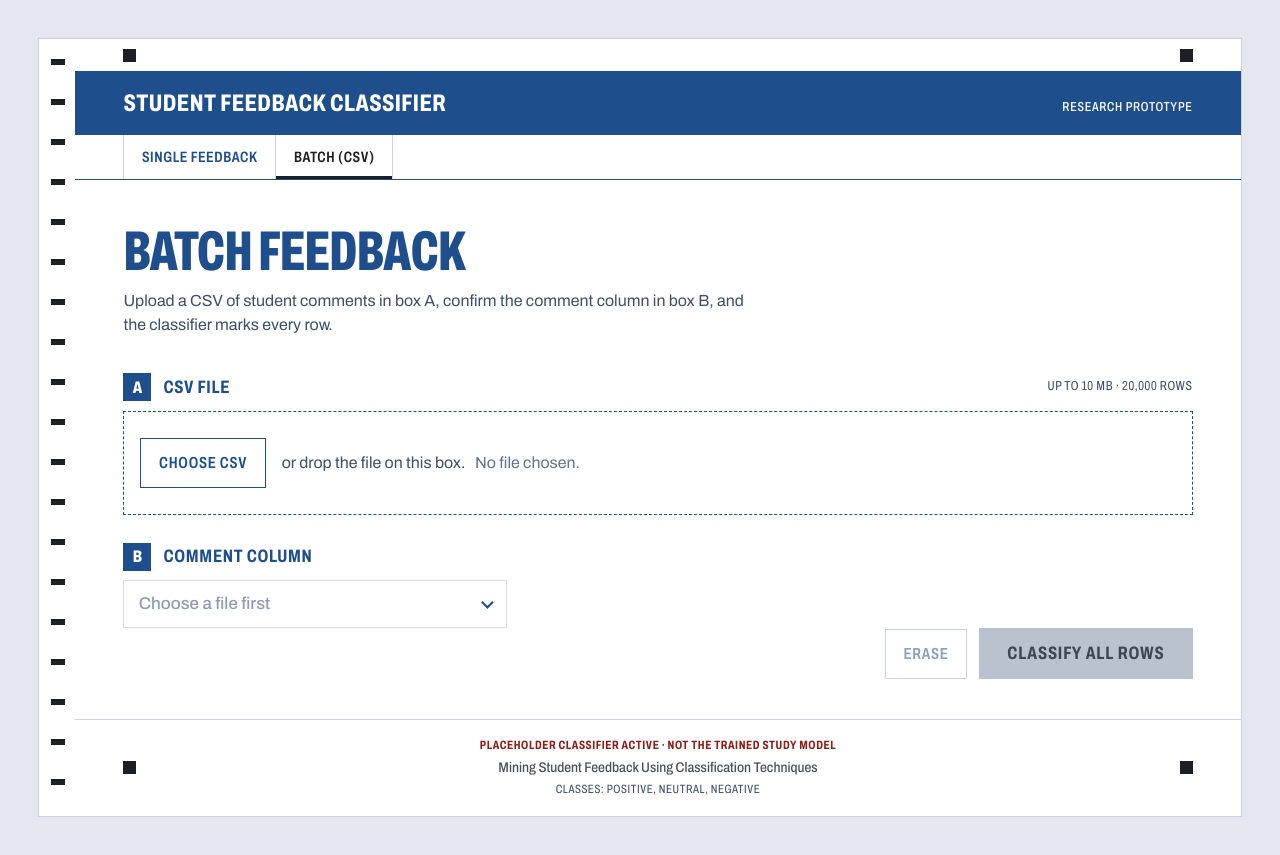
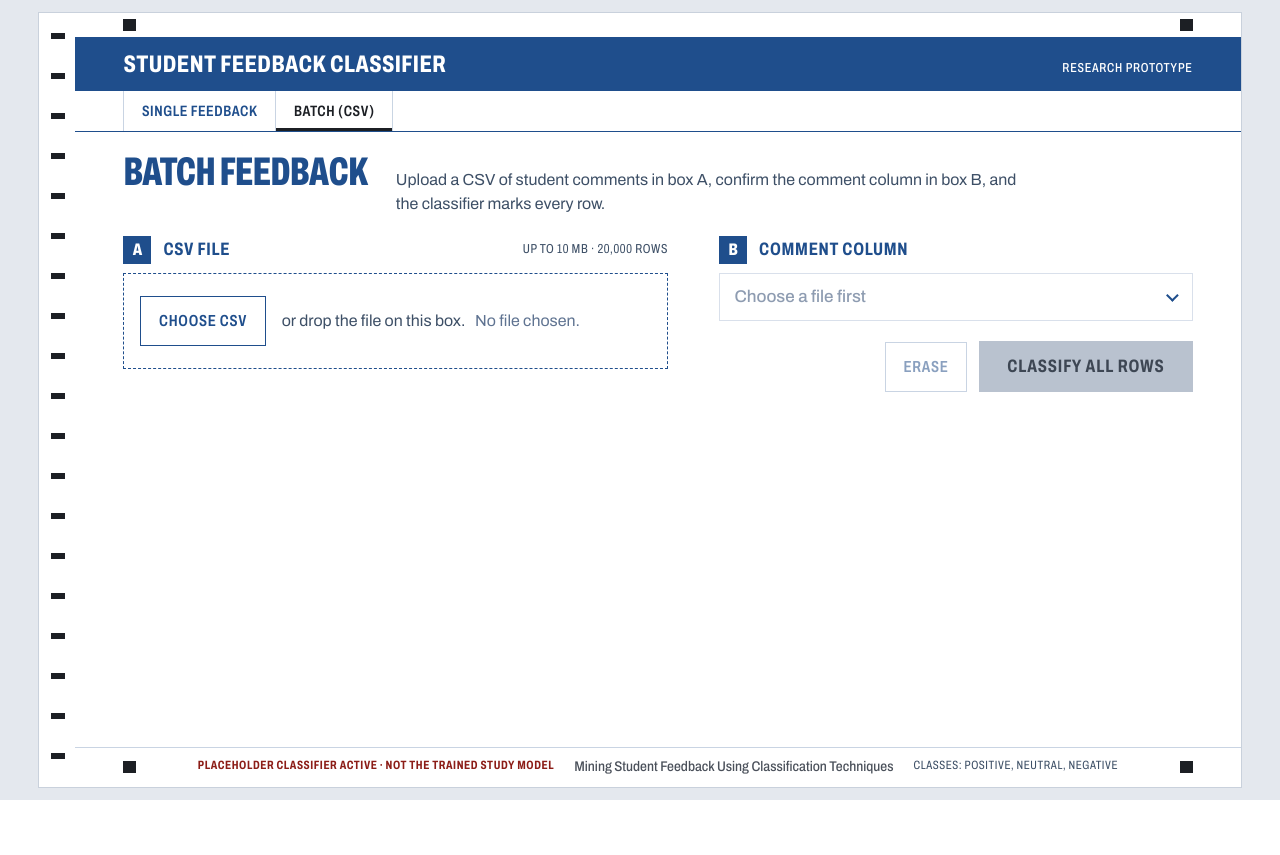
Before and after one commit to WWH16/student-feedback-classifier, a Flask app: page /batch in a window 1280 px wide. After the commit the page ends 800 px from the top, so only its background shows below. Run offline with Flask 3, Linux system fonts and the light colour scheme; parts of the project's set-up code (start-up, migrations or seed data) failed here and were passed over.

Commit message:
feat: fit batch results in one window on laptops and desktops

```diff
--- a/public/static/css/style.css
+++ b/public/static/css/style.css
@@ -1197,14 +1202,14 @@ body {
         max-width: 76rem;
     }
 
-    .is-single .sheet-intro {
+    :is(.is-single, .is-batch) .sheet-intro {
         display: flex;
         flex-wrap: wrap;
         align-items: baseline;
         gap: 0.35rem 1.75rem;
     }
 
-    .is-single .sheet-intro p {
+    :is(.is-single, .is-batch) .sheet-intro p {
         margin: 0;
     }
 
@@ -1257,41 +1262,124 @@ body {
     }
 }
 
+/*
+ * Batch on laptops and larger screens: file box A and column box B sit side by side so
+ * setup stays short, and results section C is at most one window tall. The table scrolls
+ * inside its own box, so after the page moves to C nothing else needs scrolling.
+ */
+
+@media (min-width: 60rem) {
+    .is-batch .mark-form {
+        display: grid;
+        grid-template-columns: minmax(0, 1.15fr) minmax(0, 1fr);
+        grid-template-areas:
+            "file column"
+            "file actions"
+            "error error"
+            "results results";
+        grid-template-rows: auto 1fr;
+        column-gap: clamp(2rem, 4vw, 3.5rem);
+    }
+
+    .is-batch .mark-form > .field:first-of-type {
+        grid-area: file;
+    }
+
+    .is-batch .mark-form > .field + .field {
+        grid-area: column;
+        margin-top: 0;
+    }
+
+    .is-batch .mark-form > .actions {
+        grid-area: actions;
+        align-self: end;
+        margin-top: 0.75rem;
+    }
+
+    .is-batch #batch-error {
+        grid-area: error;
+    }
+
+    .is-batch .select-box {
+        flex-basis: 100%;
+    }
+
+    .is-batch .drop-box {
+        min-height: 7.5rem;
+    }
+
+    .is-batch .results {
+        grid-area: results;
+        display: flex;
+        flex-direction: column;
+        max-height: calc(100vh - 1.5rem);
+        max-height: calc(100dvh - 1.5rem);
+        min-height: 0;
+        scroll-margin-top: 0.75rem;
+    }
+
+    .is-batch .results[hidden] {
+        display: none;
+    }
+
+    .is-batch .results-top {
+        flex: none;
+        grid-template-columns: minmax(0, 1fr) minmax(0, 1.45fr);
+        align-items: start;
+    }
+
+    .is-batch .results-top .timing-grid {
+        grid-template-columns: repeat(4, minmax(0, 1fr));
+    }
+
+    .is-batch .table-head {
+        flex: none;
+        margin-top: 1.25rem;
+    }
+
+    .is-batch .table-wrap {
+        flex: 0 1 auto;
+        min-height: 9rem;
+        max-height: none;
+    }
+
+}
+
 /* Laptop heights: tighten vertical spacing so the result and timing stay above the fold. */
 
 @media (min-width: 60rem) and (max-height: 56rem) {
-    .is-single {
+    :is(.is-single, .is-batch) {
         padding-block: 0.75rem;
     }
 
-    .is-single .sheet {
+    :is(.is-single, .is-batch) .sheet {
         min-height: calc(100vh - 1.5rem);
         min-height: calc(100dvh - 1.5rem);
     }
 
-    .is-single .reg-row {
+    :is(.is-single, .is-batch) .reg-row {
         padding-block: 0.35rem;
     }
 
-    .is-single .head-bar {
+    :is(.is-single, .is-batch) .head-bar {
         padding-block: 0.55rem;
     }
 
-    .is-single .tabs a {
+    :is(.is-single, .is-batch) .tabs a {
         min-height: 2.5rem;
         padding-block: 0.4rem 0.3rem;
     }
 
-    .is-single .sheet-body {
+    :is(.is-single, .is-batch) .sheet-body {
         padding-top: 1.25rem;
         padding-bottom: 1.25rem;
     }
 
-    .is-single .sheet-intro {
+    :is(.is-single, .is-batch) .sheet-intro {
         margin-bottom: 1.25rem;
     }
 
-    .is-single .sheet-intro h1 {
+    :is(.is-single, .is-batch) .sheet-intro h1 {
         font-size: 2.5rem;
     }
 
@@ -1316,7 +1404,7 @@ body {
         border-top: 0;
     }
 
-    .is-single .fine-print {
+    :is(.is-single, .is-batch) .fine-print {
         flex-direction: row;
         flex-wrap: wrap;
         justify-content: center;
@@ -1331,16 +1419,44 @@ body {
         margin-top: 0.75rem;
     }
 
-    .is-single .timing-cell {
+    :is(.is-single, .is-batch) .timing-cell {
         padding: 0.5rem 0.75rem 0.6rem;
     }
 
-    .is-single .t-value {
+    :is(.is-single, .is-batch) .t-value {
         font-size: 1.6rem;
     }
 
-    .is-single .sheet-foot {
+    :is(.is-single, .is-batch) .sheet-foot {
         padding-block: 0.55rem 0.6rem;
+    }
+}
+
+@media (min-width: 60rem) and (max-height: 56rem) {
+    .is-batch .drop-box {
+        min-height: 6rem;
+        padding-block: 0.75rem;
+    }
+
+    .is-batch .results {
+        margin-top: 1.5rem !important;
+        padding-top: 1rem;
+    }
+
+    .is-batch .tally-row {
+        padding-block: 0.3rem;
+    }
+
+    .is-batch .tally-skip {
+        margin-top: 0.35rem;
+    }
+
+    .is-batch .results .field-head {
+        margin-bottom: 0.4rem;
+    }
+
+    .is-batch .rows-table td {
+        padding-block: 0.45rem;
     }
 }
 
--- a/templates/batch.html
+++ b/templates/batch.html
@@ -1,7 +1,7 @@
 {% extends "base.html" %}
 
 {% block title %}Batch Classification - Student Feedback Classifier{% endblock %}
-{% block body_class %}is-wide{% endblock %}
+{% block body_class %}is-wide is-batch{% endblock %}
 
 {% block content %}
 <div class="sheet-intro">
@@ -84,6 +84,11 @@
 
         <div class="table-head">
             <h3 class="timing-title" id="table-title">Marked rows <span id="table-count"></span></h3>
+            <nav class="pager" id="pager" aria-label="Result pages" hidden>
+                <button type="button" class="btn-erase" id="page-prev">Previous</button>
+                <p class="pager-status" id="page-status" aria-live="polite"></p>
+                <button type="button" class="btn-erase" id="page-next">Next</button>
+            </nav>
         </div>
 
         <div class="table-wrap" role="region" aria-labelledby="table-title" tabindex="0">
@@ -99,12 +104,6 @@
                 <tbody id="rows" role="rowgroup"></tbody>
             </table>
         </div>
-
-        <nav class="pager" id="pager" aria-label="Result pages" hidden>
-            <button type="button" class="btn-erase" id="page-prev">Previous</button>
-            <p class="pager-status" id="page-status" aria-live="polite"></p>
-            <button type="button" class="btn-erase" id="page-next">Next</button>
-        </nav>
     </section>
 </form>
 {% endblock %}
```
Also changed, not shown: other parts of public/static/css/style.css (+16 -9 lines).
